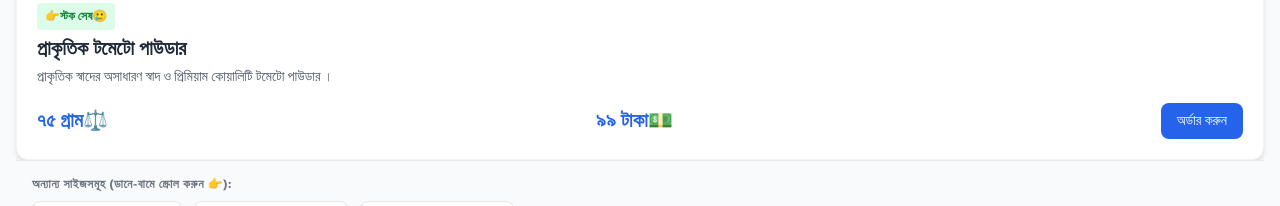
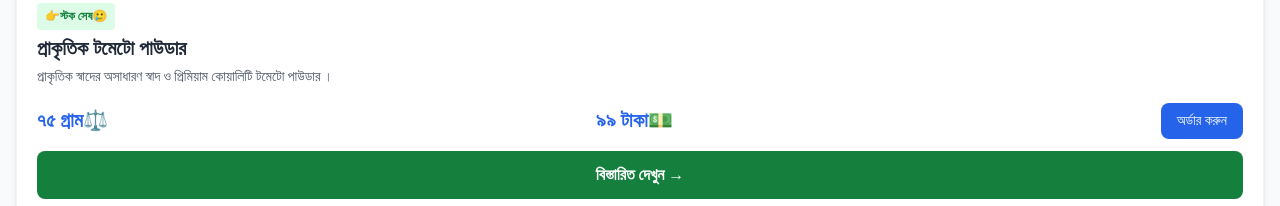
Before and after one commit to grambanglarbazar/grambanglarbazar.github.io, a plain HTML site: page index.html in a window 1280 px wide. Shown: the part 4036-4242 px from the top of the page. Drawn offline with nearby package versions, Linux system fonts and the light colour scheme.

Commit message:
Add 'View Details' button for product information
Added a button to view more details about the product.

```diff
--- a/index.html
+++ b/index.html
@@ -206,8 +206,14 @@
                         <span class="text-xl font-bold text-blue-600">৯৯ টাকা💵</span>
                         <button onclick="openOrderModal('প্রাকৃতিক টমেটো পাউডার', '99', '75 গ্রাম')" class="bg-blue-600 text-white px-4 py-2 rounded-lg text-sm font-medium hover:bg-blue-700 transition">অর্ডার করুন</button>
                     </div>
-                </div>
-            </div>
+                    <!-- নতুন বিস্তারিত দেখুন বাটন -->
+            <a href="date-seed-coffee-details.html"
+               class="block w-full text-center mt-3 bg-green-700 text-white px-4 py-3 rounded-lg font-semibold hover:bg-green-800 transition">
+                বিস্তারিত দেখুন →
+            </a>
+        </div>
+       </div>
+
         <!-- অন্যান্য সাইজের প্রাকৃতিক টমেটো পাউডার বয়াম (হরিজন্টাল স্ক্রোল) -->
                 <div class="p-4 bg-gray-50 border-t border-gray-200">
                     <p class="text-xs font-bold text-gray-500 uppercase tracking-wider mb-2">অন্যান্য সাইজসমূহ (ডানে-বামে স্ক্রোল করুন 👉):</p>
```
